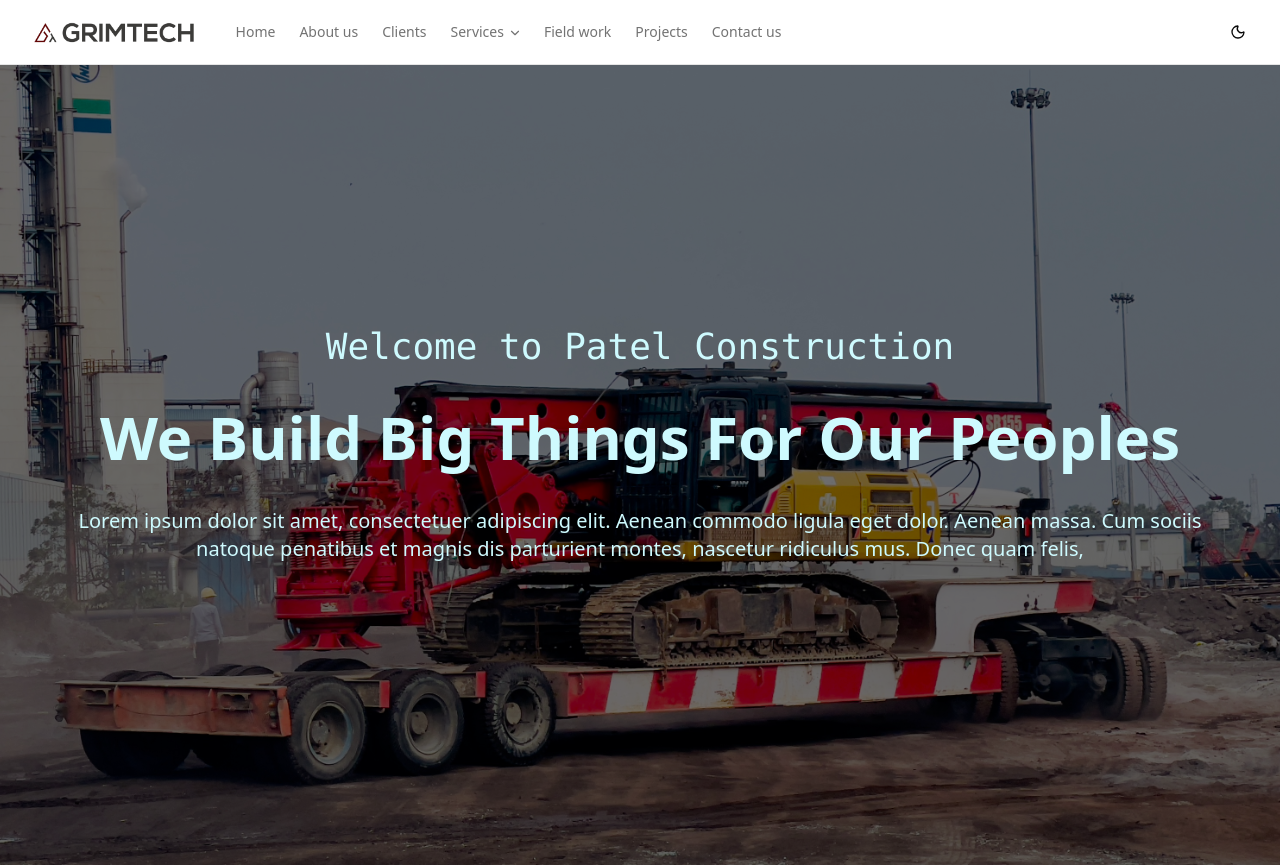
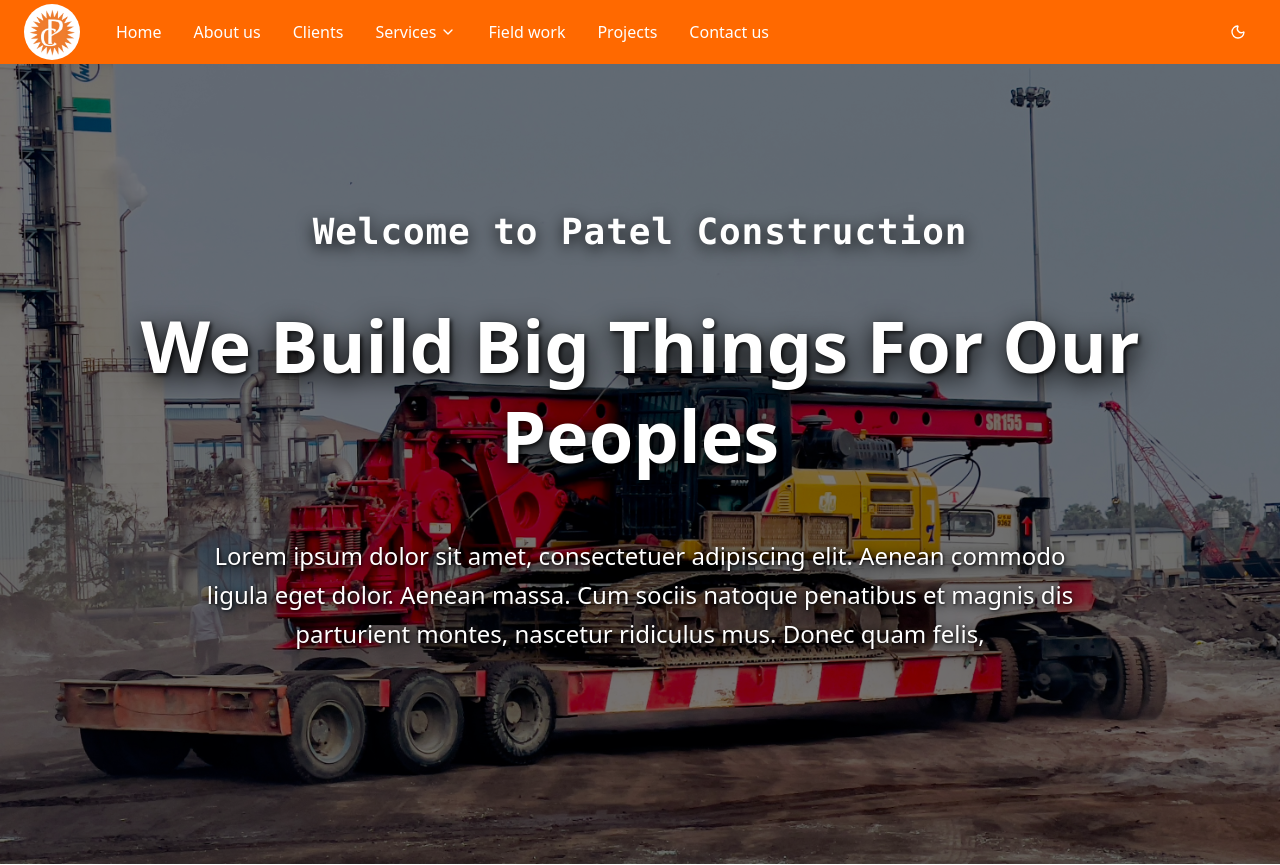
Before and after one commit to dhruvghadiali/patel_machinery_ank, a React (Vite) app: page / in a window 1280 px wide. Built offline with nearby package versions, Linux system fonts and the light colour scheme.

Commit message:
Updated navigation menu

```diff
--- a/package.json
+++ b/package.json
@@ -10,6 +10,7 @@
     "preview": "vite preview"
   },
   "dependencies": {
+    "@radix-ui/react-avatar": "^1.1.10",
     "@radix-ui/react-navigation-menu": "^1.2.13",
     "@radix-ui/react-popover": "^1.1.14",
     "@radix-ui/react-slot": "^1.2.3",
--- a/src/components/common/navigationMenu/index.jsx
+++ b/src/components/common/navigationMenu/index.jsx
@@ -1,4 +1,5 @@
 import { ThemeSwitch } from "@/components/ui/theme-switch";
+import { Avatar, AvatarFallback, AvatarImage } from "@/components/ui/avatar";
 
 import logoImage from "@Assets/images/logo.png";
 import LargeScreenNavigationMenuComponent from "@Components/navigationMenu/largeScreenNavigationMenu";
@@ -59,7 +60,7 @@
 
 function NavigationMenuComponent() {
   return (
-    <header className="border-b px-4 md:px-6">
+    <header className="relative bg-orange-500 px-4 md:px-6 z-50">
       <div className="flex h-16 items-center justify-between gap-4">
         {/* Left side */}
         <div className="flex items-center gap-2">
@@ -69,14 +70,11 @@
           />
 
           {/* Main nav */}
-          <div className="flex items-center gap-6">
-            <a href="#" className="text-primary hover:text-primary/90">
-              <img
-                src={logoImage}
-                alt="Company Logo"
-                className="h-8 w-auto dark:brightness-0 dark:invert"
-              />
-            </a>
+          <div className="relative flex items-center gap-6">
+            <Avatar className="bg-white h-14 w-14">
+              <AvatarImage src={logoImage} />
+              <AvatarFallback>CN</AvatarFallback>
+            </Avatar>
             {/* Navigation menu */}
             <LargeScreenNavigationMenuComponent
               navigationLinks={navigationLinks}
--- a/src/components/common/navigationMenu/largeScreenNavigationMenu.jsx
+++ b/src/components/common/navigationMenu/largeScreenNavigationMenu.jsx
@@ -1,97 +1,72 @@
 import { cn } from "@/lib/utils";
-import { BookOpenIcon, InfoIcon, LifeBuoyIcon } from "lucide-react";
-import {
-  NavigationMenu,
-  NavigationMenuContent,
-  NavigationMenuItem,
-  NavigationMenuLink,
-  NavigationMenuList,
-  NavigationMenuTrigger,
-} from "@/components/ui/navigation-menu";
+import { ChevronDownIcon } from "lucide-react";
+import { useState } from "react";
 
 function LargeScreenNavigationMenuComponent({ navigationLinks }) {
+  const [openDropdown, setOpenDropdown] = useState(null);
+
+  const handleMouseEnter = (index) => {
+    setOpenDropdown(index);
+  };
+
+  const handleMouseLeave = () => {
+    setOpenDropdown(null);
+  };
+
   return (
-    <NavigationMenu viewport={false} className="max-lg:hidden">
-      <NavigationMenuList className="gap-2">
+    <nav className="max-lg:hidden">
+      <ul className="flex items-center gap-2">
         {navigationLinks.map((link, index) => (
-          <NavigationMenuItem key={index}>
+          <li key={index} className="relative">
             {link.submenu ? (
-              <>
-                <NavigationMenuTrigger className="text-muted-foreground hover:text-primary bg-transparent px-2 py-1.5 font-medium *:[svg]:-me-0.5 *:[svg]:size-3.5">
+              <div
+                className="relative"
+                onMouseEnter={() => handleMouseEnter(index)}
+                onMouseLeave={handleMouseLeave}
+              >
+                <button className="flex items-center text-white hover:text-orange-100 hover:bg-orange-600 bg-transparent px-3 py-2 font-medium transition-all duration-200 rounded-md">
                   {link.label}
-                </NavigationMenuTrigger>
-                <NavigationMenuContent className="data-[motion=from-end]:slide-in-from-right-16! data-[motion=from-start]:slide-in-from-left-16! data-[motion=to-end]:slide-out-to-right-16! data-[motion=to-start]:slide-out-to-left-16! z-50 p-1">
-                  <ul
-                    className={cn(
-                      link.type === "description" ? "min-w-64" : "min-w-48"
-                    )}
-                  >
-                    {link.items.map((item, itemIndex) => (
-                      <li key={itemIndex}>
-                        <NavigationMenuLink href={item.href} className="py-1.5">
-                          {/* Display icon if present */}
-                          {link.type === "icon" && "icon" in item && (
-                            <div className="flex items-center gap-2">
-                              {item.icon === "BookOpenIcon" && (
-                                <BookOpenIcon
-                                  size={16}
-                                  className="text-foreground opacity-60"
-                                  aria-hidden="true"
-                                />
-                              )}
-                              {item.icon === "LifeBuoyIcon" && (
-                                <LifeBuoyIcon
-                                  size={16}
-                                  className="text-foreground opacity-60"
-                                  aria-hidden="true"
-                                />
-                              )}
-                              {item.icon === "InfoIcon" && (
-                                <InfoIcon
-                                  size={16}
-                                  className="text-foreground opacity-60"
-                                  aria-hidden="true"
-                                />
-                              )}
-                              <span>{item.label}</span>
-                            </div>
+                  <ChevronDownIcon className="ml-1 h-4 w-4 transition-transform duration-200" />
+                </button>
+
+                {/* Dropdown Menu */}
+                <div
+                  className={`absolute top-full left-0 z-[9999] min-w-[280px] bg-white shadow-xl border border-gray-200 rounded-md overflow-hidden mt-2 transition-all duration-200 ${
+                    openDropdown === index
+                      ? "opacity-100 visible transform translate-y-0"
+                      : "opacity-0 invisible transform -translate-y-2"
+                  }`}
+                >
+                  <div className="p-3 space-y-2">
+                    {link.items && link.items.map((item, itemIndex) => (
+                      <a
+                        key={itemIndex}
+                        href={item.href}
+                        className="block px-4 py-3 text-gray-700 hover:text-orange-500 hover:bg-orange-50 rounded-md font-medium transition-all duration-200"
+                      >
+                        <div className="flex flex-col">
+                          <span className="font-semibold text-base">{item.label}</span>
+                          {item.description && (
+                            <span className="text-sm text-gray-500 mt-1 leading-relaxed">{item.description}</span>
                           )}
-
-                          {/* Display label with description if present */}
-                          {link.type === "description" &&
-                          "description" in item ? (
-                            <div className="space-y-1">
-                              <div className="font-medium">{item.label}</div>
-                              <p className="text-muted-foreground line-clamp-2 text-xs">
-                                {item.description}
-                              </p>
-                            </div>
-                          ) : (
-                            // Display simple label if not icon or description type
-                            !link.type ||
-                            (link.type !== "icon" &&
-                              link.type !== "description" && (
-                                <span>{item.label}</span>
-                              ))
-                          )}
-                        </NavigationMenuLink>
-                      </li>
+                        </div>
+                      </a>
                     ))}
-                  </ul>
-                </NavigationMenuContent>
-              </>
+                  </div>
+                </div>
+              </div>
             ) : (
-              <NavigationMenuLink
+              <a
                 href={link.href}
-                className="text-muted-foreground hover:text-primary py-1.5 font-medium"
+                className="text-white hover:text-orange-100 hover:bg-orange-600 px-3 py-2 font-medium transition-all duration-200 rounded-md"
               >
                 {link.label}
-              </NavigationMenuLink>
+              </a>
             )}
-          </NavigationMenuItem>
+          </li>
         ))}
-      </NavigationMenuList>
-    </NavigationMenu>
+      </ul>
+    </nav>
   );
 }
 
--- a/src/components/common/navigationMenu/mobileScreenNavigationMenu.jsx
+++ b/src/components/common/navigationMenu/mobileScreenNavigationMenu.jsx
@@ -15,7 +15,7 @@
   return (
     <Popover>
       <PopoverTrigger asChild>
-        <Button className="group size-8 lg:hidden" variant="ghost" size="icon">
+        <Button className="group size-8 lg:hidden text-white hover:text-orange-100 hover:bg-orange-600 transition-all duration-200" variant="ghost" size="icon">
           <svg
             className="pointer-events-none"
             width={16}
@@ -58,7 +58,7 @@
                         <li key={itemIndex}>
                           <NavigationMenuLink
                             href={item.href}
-                            className="py-1.5"
+                            className="py-1.5 text-gray-700 hover:text-orange hover:bg-orange-50 px-2 rounded transition-all duration-200"
                           >
                             {item.label}
                           </NavigationMenuLink>
@@ -67,7 +67,7 @@
                     </ul>
                   </>
                 ) : (
-                  <NavigationMenuLink href={link.href} className="py-1.5">
+                  <NavigationMenuLink href={link.href} className="py-1.5 text-gray-700 hover:text-orange hover:bg-orange-50 px-2 rounded transition-all duration-200">
                     {link.label}
                   </NavigationMenuLink>
                 )}
--- a/src/components/screen/home/index.jsx
+++ b/src/components/screen/home/index.jsx
@@ -4,46 +4,45 @@
 function HomeScreenComponent() {
   return (
     <div
-      className="min-h-screen w-full relative flex flex-col items-center justify-center"
+      className="min-h-screen w-full relative flex flex-col items-center justify-center bg-cover bg-center bg-no-repeat md:bg-fixed bg-scroll"
       style={{
         backgroundImage: `url(${homeBackground})`,
-        backgroundSize: "cover",
-        backgroundPosition: "center",
-        backgroundRepeat: "no-repeat",
-        backgroundAttachment: "fixed",
       }}
     >
       {/* Responsive overlay for better text readability based on theme and device */}
       <div
         className="absolute inset-0
-          bg-black/65
+          bg-black/70
           dark:bg-black/85
-          sm:bg-black/70
-          md:bg-black/65
-          lg:bg-black/60
-          xl:bg-black/55
-          dark:sm:bg-black/90
-          dark:md:bg-black/85
-          dark:lg:bg-black/80
-          dark:xl:bg-black/75
+          sm:bg-black/65
+          md:bg-black/60
+          lg:bg-black/55
+          xl:bg-black/50
+          dark:sm:bg-black/80
+          dark:md:bg-black/75
+          dark:lg:bg-black/70
+          dark:xl:bg-black/65
         "
       ></div>
 
       {/* Content with responsive spacing */}
       <div
         className="relative z-10 flex flex-col items-center justify-center
-          px-4 sm:px-6 md:px-8 lg:px-12 xl:px-16
-          py-8 sm:py-12 md:py-16 lg:py-20 xl:py-24
-          max-w-7xl mx-auto w-full text-cyan-100 dark:text-white
+          px-6 sm:px-8 md:px-12 lg:px-16 xl:px-20
+          py-12 sm:py-16 md:py-20 lg:py-24 xl:py-28
+          max-w-7xl mx-auto w-full text-white
+          min-h-screen
         "
       >
         {/* Welcome text - responsive sizing */}
         <p
           className="
-            text-sm sm:text-lg md:text-2xl lg:text-3xl xl:text-4xl 2xl:text-5xl
-            font-mono
-            mb-3 sm:mb-4 md:mb-6 lg:mb-8 xl:mb-10
+            text-lg sm:text-xl md:text-2xl lg:text-3xl xl:text-4xl 2xl:text-5xl
+            font-mono font-bold
+            mb-4 sm:mb-6 md:mb-8 lg:mb-10 xl:mb-12
             text-center
+            drop-shadow-[0_4px_8px_rgba(0,0,0,0.8)]
+            tracking-wide
           "
         >
           Welcome to Patel Construction
@@ -52,10 +51,14 @@
         {/* Main heading - responsive sizing */}
         <p
           className="
-            text-4xl lg:text-5xl xl:text-6xl 2xl:text-8xl
+            text-3xl sm:text-4xl md:text-5xl lg:text-6xl xl:text-7xl 2xl:text-8xl
             font-extrabold
-            mb-4 sm:mb-5 md:mb-6 lg:mb-8 xl:mb-10
+            mb-6 sm:mb-8 md:mb-10 lg:mb-12 xl:mb-14
             text-center
+            leading-tight
+            drop-shadow-[0_6px_12px_rgba(0,0,0,0.9)]
+            [text-shadow:_2px_2px_4px_rgb(0_0_0_/_80%)]
+            max-w-6xl
           "
         >
           We Build Big Things For Our Peoples
@@ -64,9 +67,15 @@
         {/* Description text - responsive sizing and spacing */}
         <p
           className="
-            text-xs font-light sm:text-sm md:text-base lg:text-lg xl:text-xl
+            text-sm sm:text-base md:text-lg lg:text-xl xl:text-2xl
+            font-medium
             text-center
-            mb-4 sm:mb-5 md:mb-6 lg:mb-8 xl:mb-10
+            mb-8 sm:mb-10 md:mb-12 lg:mb-14 xl:mb-16
+            leading-relaxed
+            drop-shadow-[0_2px_6px_rgba(0,0,0,0.8)]
+            [text-shadow:_1px_1px_3px_rgb(0_0_0_/_70%)]
+            max-w-xs sm:max-w-md md:max-w-lg lg:max-w-2xl xl:max-w-4xl
+            px-2
           "
         >
           Lorem ipsum dolor sit amet, consectetuer adipiscing elit. Aenean
--- /dev/null
+++ b/src/components/ui/avatar.jsx
@@ -0,0 +1,45 @@
+import * as React from "react"
+import * as AvatarPrimitive from "@radix-ui/react-avatar"
+
+import { cn } from "@/lib/utils"
+
+function Avatar({
+  className,
+  ...props
+}) {
+  return (
+    (<AvatarPrimitive.Root
+      data-slot="avatar"
+      className={cn("relative flex size-8 shrink-0 overflow-hidden rounded-full", className)}
+      {...props} />)
+  );
+}
+
+function AvatarImage({
+  className,
+  ...props
+}) {
+  return (
+    (<AvatarPrimitive.Image
+      data-slot="avatar-image"
+      className={cn("aspect-square size-full", className)}
+      {...props} />)
+  );
+}
+
+function AvatarFallback({
+  className,
+  ...props
+}) {
+  return (
+    (<AvatarPrimitive.Fallback
+      data-slot="avatar-fallback"
+      className={cn(
+        "bg-muted flex size-full items-center justify-center rounded-full",
+        className
+      )}
+      {...props} />)
+  );
+}
+
+export { Avatar, AvatarImage, AvatarFallback }
--- a/src/components/ui/theme-switch.jsx
+++ b/src/components/ui/theme-switch.jsx
@@ -14,7 +14,7 @@
       variant="ghost"
       size="icon"
       onClick={toggleTheme}
-      className="h-9 w-9"
+      className="h-9 w-9 text-white hover:text-orange-100 hover:bg-orange-600"
       title={`Switch to ${theme === 'light' ? 'dark' : 'light'} theme`}
     >
       {theme === 'light' ? (
--- a/src/pages/HomePage.jsx
+++ b/src/pages/HomePage.jsx
@@ -30,7 +30,7 @@
       </div>
 
       {/* Home content with fade up animation */}
-      <div className={`transition-all duration-1000 delay-400 ease-out ${
+      <div className={`relative -z-10 transition-all duration-1000 delay-400 ease-out  ${
         isPageLoaded
           ? 'opacity-100 translate-y-0'
           : 'opacity-0 translate-y-12'
--- a/tailwind.config.js
+++ b/tailwind.config.js
@@ -67,6 +67,23 @@
           border: "hsl(var(--sidebar-border))",
           ring: "hsl(var(--sidebar-ring))",
         },
+        // Custom orange color
+        orange: {
+          DEFAULT: "#f07d2d",
+          50: "#fef7ed",
+          100: "#fdedd4",
+          200: "#fad6a8",
+          300: "#f6b871",
+          400: "#f19338",
+          500: "#f07d2d",
+          600: "#e15d0f",
+          700: "#ba460f",
+          800: "#943814",
+          900: "#763014",
+        },
+        // Alternative naming options
+        brand: "#f07d2d",
+        construction: "#f07d2d",
       },
       borderRadius: {
         lg: "var(--radius)",
```
Also changed, not shown: src/components/screens/ScreenLoaderComponent.jsx (deleted, +0 -47 lines), src/assets/images/logo.png, src/components/ui/loading-screen.jsx (added).
